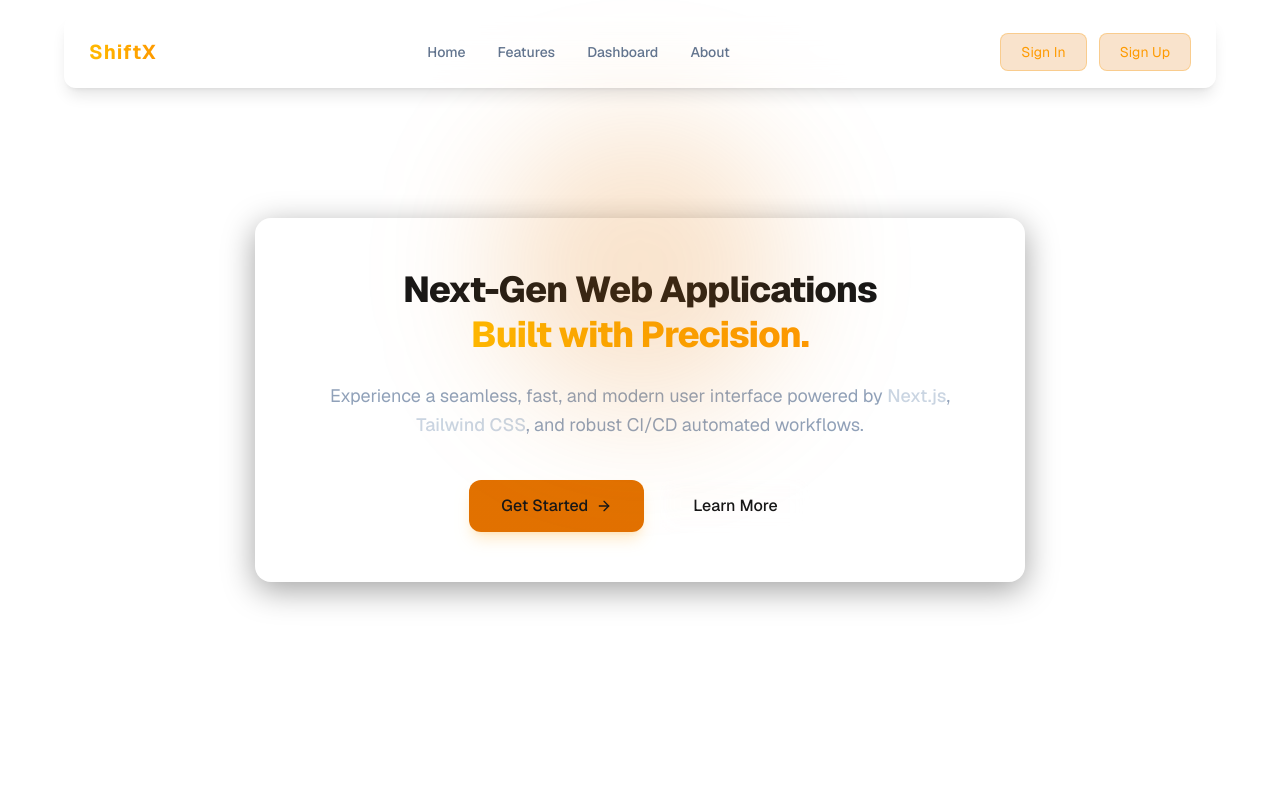
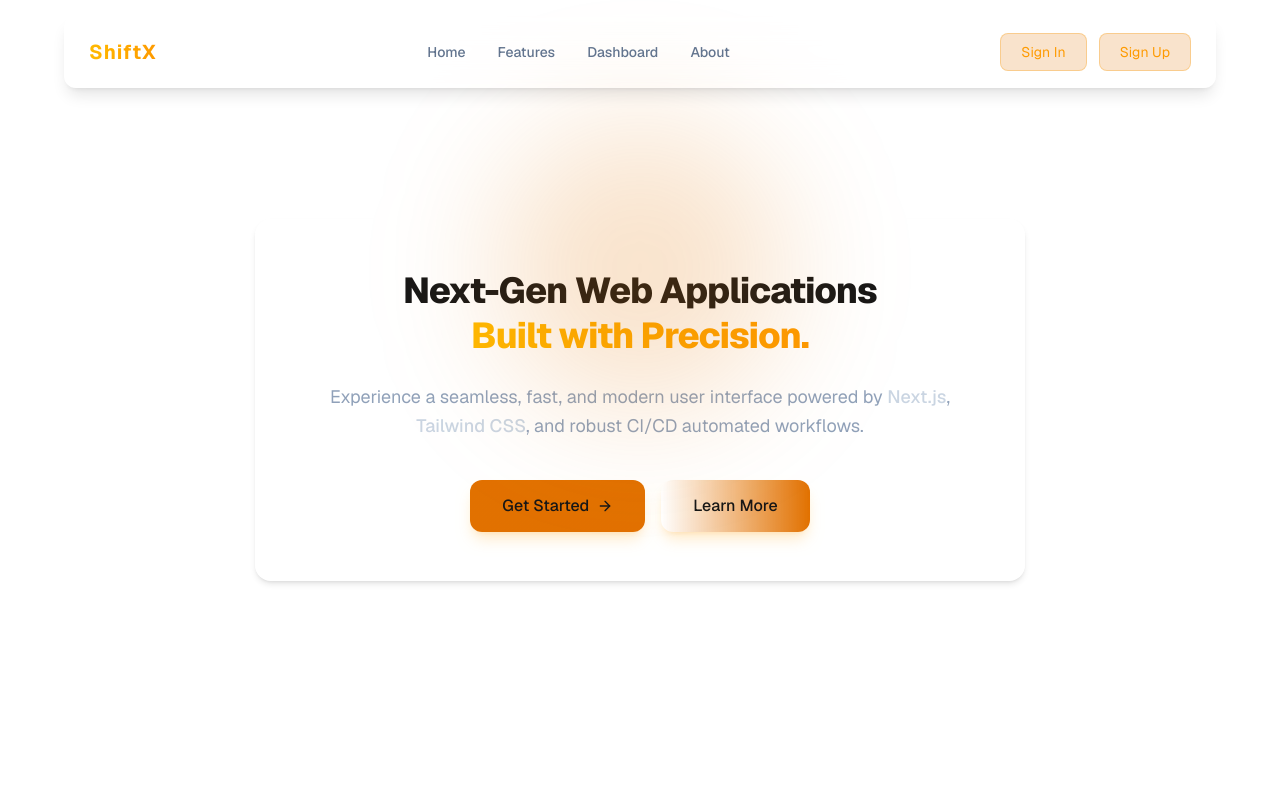
Before and after one commit to shiuly-28/shiftx-client, a Next.js app: page / in a window 1280 px wide. Shown: the top 800 px of the page. Built offline with nearby package versions, Linux system fonts and the light colour scheme.

Commit message:
error fixed

```diff
--- a/app/about/page.tsx
+++ b/app/about/page.tsx
@@ -6,7 +6,7 @@ export default function About() {
 
       <Navbar />
 
-      <main className="relative z-10 max-w-4xl mx-4 my-auto pt-32 pb-12 p-8 md:p-12 rounded-2xl bg-white/5 backdrop-blur-xl border border-white/10 shadow-[0_8px_32px_0_rgba(0,0,0,0.37)] text-center">
+      <main className="relative z-10 max-w-6xl mx-auto mt-40 pt-32 pb-12 p-8 md:p-12 rounded-2xl bg-white/5 backdrop-blur-xl border border-white/10 shadow-[0_8px_32px_0_rgba(0,0,0,0.37)] text-center">
 
         <span className="inline-block px-4 py-1.5 mb-6 text-xs font-semibold tracking-wider text-amber-400 uppercase bg-amber-500/10 rounded-full border border-amber-500/20">
           About ShiftX
--- a/app/components/Hero.jsx
+++ b/app/components/Hero.jsx
@@ -1,6 +1,7 @@
 "use client";
 
 import { ArrowRight } from "lucide-react";
+import Link from "next/link";
 
 export default function Hero() {
   return (
@@ -16,7 +17,7 @@ export default function Hero() {
       {/* Dark overlay so text stays readable */}
       <div className="absolute inset-0 pointer-events-none" />
 
-      <main className="relative z-10 max-w-4xl mx-4 my-auto pt-32 pb-12 p-8 md:p-12 rounded-2xl bg-white/5 backdrop-blur-xl border border-white/10 shadow-[0_8px_32px_0_rgba(0,0,0,0.37)] text-center transition-all duration-300 hover:border-white/20">
+      <main className="relative z-10 max-w-4xl mx-4 my-auto pt-32 pb-12 p-8 md:p-12 rounded-2xl bg-white/5 backdrop-blur-xl border border-white/10 shadow-md text-center transition-all duration-300 hover:border-white/20">
 
         {/* Subtle glow background */}
         <div
@@ -42,20 +43,20 @@ export default function Hero() {
 
         {/* Action Buttons */}
        <div className="flex flex-col sm:flex-row gap-4 justify-center items-center">
-          <button
-            type="button"
+  <Link
+    href="/signin"
     className="group w-full sm:w-auto inline-flex items-center justify-center gap-2 px-8 py-3.5 bg-gradient-to-r from-amber-600 to-amber-600 hover:from-amber-500 hover:to-amber-500 font-medium rounded-xl shadow-lg shadow-amber-500/20 transition-all duration-200 active:scale-95 focus:outline-none focus-visible:ring-2 focus-visible:ring-amber-400 focus-visible:ring-offset-2 focus-visible:ring-offset-black"
   >
     Get Started
     <ArrowRight className="w-4 h-4 transition-transform duration-200 group-hover:translate-x-1" />
-          </button>
+  </Link>
 
-          <button
-            type="button"
-            className="w-full sm:w-auto px-8 py-3.5 bg-white/5 hover:bg-white/10 font-medium rounded-xl border border-white/10 transition-all duration-200 backdrop-blur-md active:scale-95 focus:outline-none focus-visible:ring-2 focus-visible:ring-white/30 focus-visible:ring-offset-2 focus-visible:ring-offset-black"
+  <Link
+    href="/signup"
+    className="group w-full sm:w-auto inline-flex items-center justify-center gap-2 px-8 py-3.5 bg-gradient-to-r from-[#00684D]-600 to-amber-600 hover:from-[#00684D]-500 hover:to-amber-500 font-medium rounded-xl shadow-lg shadow-amber-500/20 transition-all duration-200 active:scale-95 focus:outline-none focus-visible:ring-2 focus-visible:ring-amber-400 focus-visible:ring-offset-2 focus-visible:ring-offset-black"
   >
     Learn More
-          </button>
+  </Link>
 </div>
       </main>
     </div>
--- a/app/features/page.jsx
+++ b/app/features/page.jsx
@@ -34,7 +34,7 @@ export default function Features() {
 
       <Navbar />
 
-      <main className="relative z-10 max-w-5xl mx-4 my-auto pt-32 pb-16 px-4 md:px-8">
+      <main className="relative z-10 max-w-6xl mx-auto pt-32 pb-16 px-4 md:px-8">
 
         <div className="text-center mb-14">
 
```
Lines whose indentation alone changed are shown as unchanged.
